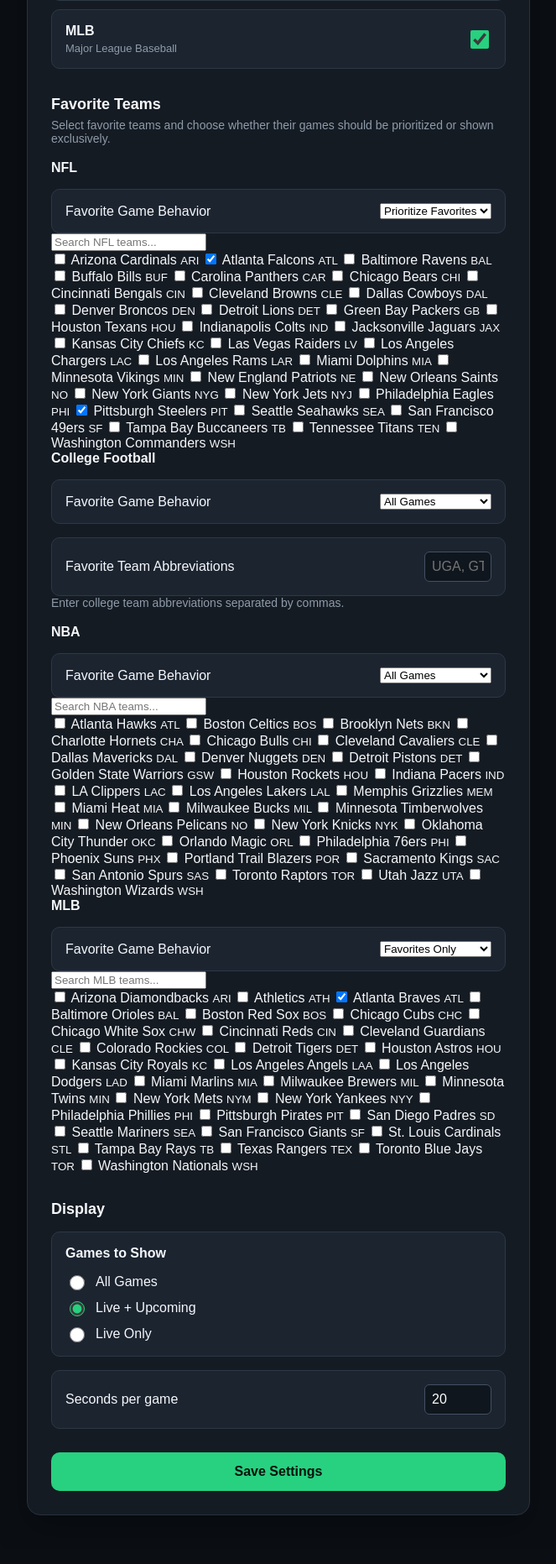
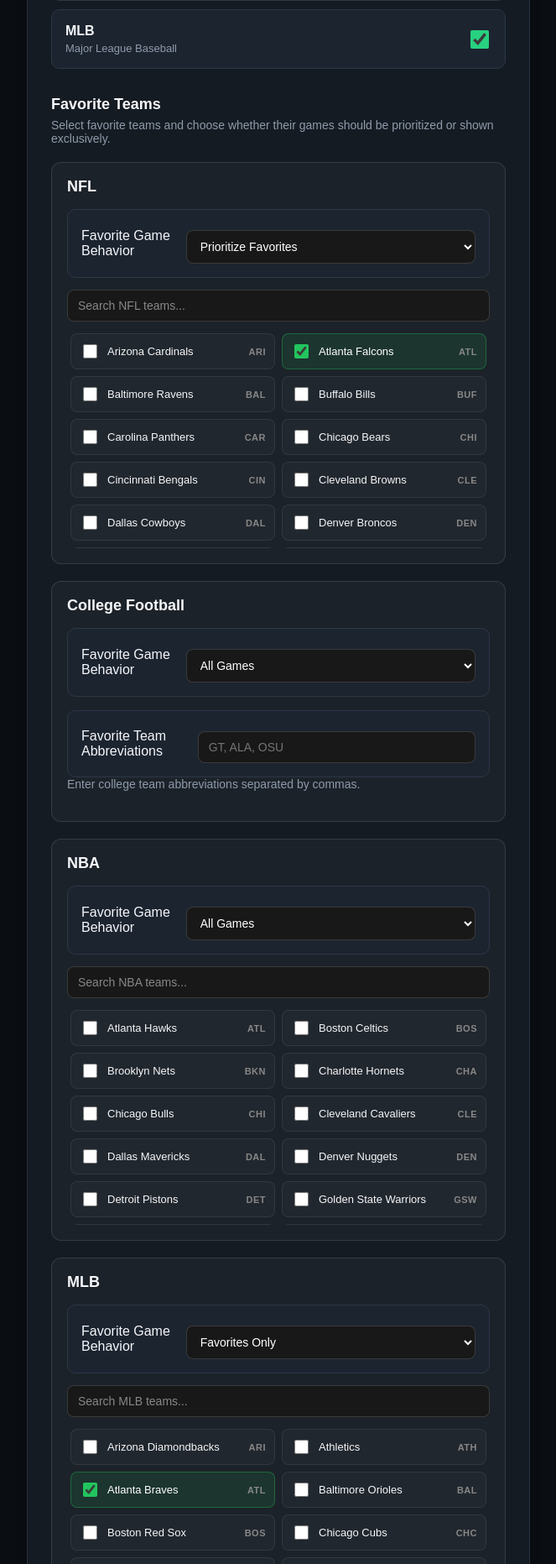
Before and after one commit to matthewhogan22/Ticker-Project, a Flask app: page / in a window 1280 px wide. Shown: the part 447-2310 px from the top of the page at 84% size, without its empty margins (308-971 px from the left). Before the commit the page ends 2252 px from the top, so only its background shows below. Run offline with Flask 3, Linux system fonts and the light colour scheme.

Commit message:
Updated visuals fav teams

```diff
--- a/static/style.css
+++ b/static/style.css
@@ -458,3 +458,263 @@
     accent-color:
         #27d17f;
 }
+
+/* =========================================================
+   FAVORITE TEAMS
+   ========================================================= */
+
+.favorite-sport {
+    margin-top: 20px;
+    padding: 18px;
+    border: 1px solid rgba(255, 255, 255, 0.12);
+    border-radius: 12px;
+    background: rgba(255, 255, 255, 0.03);
+}
+
+.favorite-header {
+    display: flex;
+    align-items: center;
+    justify-content: space-between;
+    margin-bottom: 14px;
+}
+
+.favorite-header strong {
+    font-size: 18px;
+}
+
+
+/* =========================================================
+   FAVORITE BEHAVIOR DROPDOWN
+   ========================================================= */
+
+.favorite-sport select {
+    width: 100%;
+    margin-top: 8px;
+    padding: 10px 12px;
+
+    border: 1px solid rgba(255, 255, 255, 0.15);
+    border-radius: 8px;
+
+    background: #181818;
+    color: #ffffff;
+
+    font-size: 14px;
+    cursor: pointer;
+}
+
+.favorite-sport select:focus {
+    outline: none;
+    border-color: rgba(255, 255, 255, 0.35);
+}
+
+
+/* =========================================================
+   TEAM SEARCH
+   ========================================================= */
+
+.team-search {
+    box-sizing: border-box;
+
+    width: 100%;
+    margin-top: 14px;
+    margin-bottom: 10px;
+
+    padding: 10px 12px;
+
+    border: 1px solid rgba(255, 255, 255, 0.15);
+    border-radius: 8px;
+
+    background: #181818;
+    color: #ffffff;
+
+    font-size: 14px;
+}
+
+.team-search::placeholder {
+    color: #888888;
+}
+
+.team-search:focus {
+    outline: none;
+    border-color: rgba(255, 255, 255, 0.35);
+}
+
+
+/* =========================================================
+   TEAM LIST
+   ========================================================= */
+
+.team-list {
+    display: grid;
+
+    grid-template-columns:
+        repeat(
+            2,
+            minmax(0, 1fr)
+        );
+
+    gap: 8px;
+
+    max-height: 260px;
+    overflow-y: auto;
+
+    padding: 4px;
+}
+
+
+/* =========================================================
+   INDIVIDUAL TEAM
+   ========================================================= */
+
+.team-option {
+    display: flex;
+    align-items: center;
+
+    gap: 9px;
+
+    padding: 9px 10px;
+
+    border: 1px solid rgba(255, 255, 255, 0.08);
+    border-radius: 8px;
+
+    background: rgba(255, 255, 255, 0.025);
+
+    cursor: pointer;
+
+    transition:
+        background 0.15s ease,
+        border-color 0.15s ease;
+}
+
+.team-option:hover {
+    background: rgba(255, 255, 255, 0.07);
+    border-color: rgba(255, 255, 255, 0.16);
+}
+
+
+/* =========================================================
+   TEAM CHECKBOX
+   ========================================================= */
+
+.team-option input[type="checkbox"] {
+    flex-shrink: 0;
+
+    width: 17px;
+    height: 17px;
+
+    cursor: pointer;
+
+    accent-color: #22c55e;
+}
+
+
+/* =========================================================
+   TEAM NAME
+   ========================================================= */
+
+.team-option span {
+    flex: 1;
+
+    min-width: 0;
+
+    font-size: 13px;
+    line-height: 1.2;
+}
+
+
+/* =========================================================
+   ABBREVIATION
+   ========================================================= */
+
+.team-option small {
+    flex-shrink: 0;
+
+    color: #888888;
+
+    font-size: 11px;
+    font-weight: 600;
+
+    letter-spacing: 0.5px;
+}
+
+
+/* =========================================================
+   CHECKED TEAM HIGHLIGHT
+   ========================================================= */
+
+.team-option:has(
+    input[type="checkbox"]:checked
+) {
+    background: rgba(34, 197, 94, 0.12);
+    border-color: rgba(34, 197, 94, 0.35);
+}
+
+.team-option:has(
+    input[type="checkbox"]:checked
+) span {
+    color: #ffffff;
+}
+
+
+/* =========================================================
+   SCROLLBAR
+   ========================================================= */
+
+.team-list::-webkit-scrollbar {
+    width: 7px;
+}
+
+.team-list::-webkit-scrollbar-track {
+    background: transparent;
+}
+
+.team-list::-webkit-scrollbar-thumb {
+    background: rgba(255, 255, 255, 0.18);
+    border-radius: 20px;
+}
+
+.team-list::-webkit-scrollbar-thumb:hover {
+    background: rgba(255, 255, 255, 0.28);
+}
+
+
+/* =========================================================
+   COLLEGE FOOTBALL TEXT FIELD
+   ========================================================= */
+
+.favorite-sport input[type="text"] {
+    box-sizing: border-box;
+
+    width: 100%;
+    margin-top: 8px;
+
+    padding: 10px 12px;
+
+    border: 1px solid rgba(255, 255, 255, 0.15);
+    border-radius: 8px;
+
+    background: #181818;
+    color: #ffffff;
+
+    font-size: 14px;
+}
+
+.favorite-sport input[type="text"]:focus {
+    outline: none;
+    border-color: rgba(255, 255, 255, 0.35);
+}
+
+
+/* =========================================================
+   MOBILE
+   ========================================================= */
+
+@media (
+    max-width: 650px
+) {
+
+    .team-list {
+        grid-template-columns: 1fr;
+    }
+
+}
--- a/templates/index.html
+++ b/templates/index.html
@@ -374,7 +374,7 @@
                         <input
                             type="text"
                             name="ncaaf_favorite_teams_text"
-                            placeholder="UGA, GT, ALA"
+                            placeholder="GT, ALA, OSU"
                             value="{{ settings.favorites.ncaaf.teams | join(', ') }}"
                         >
 
```
